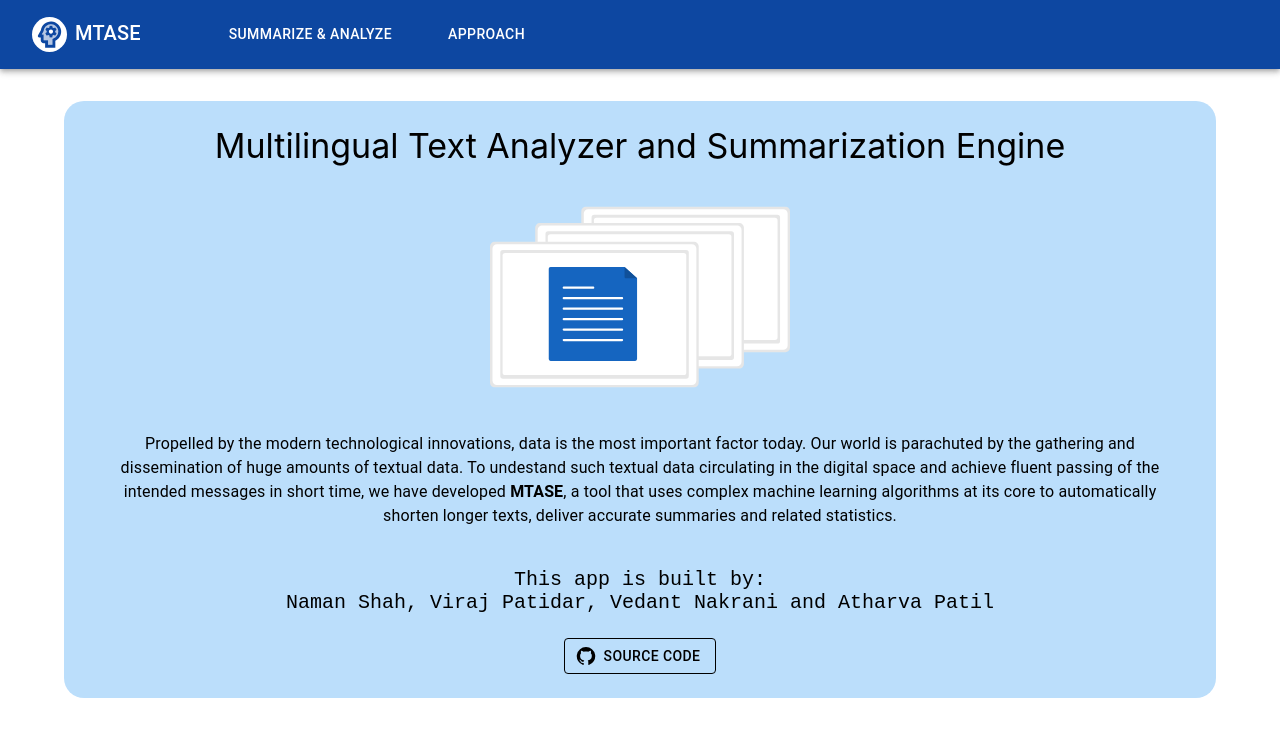
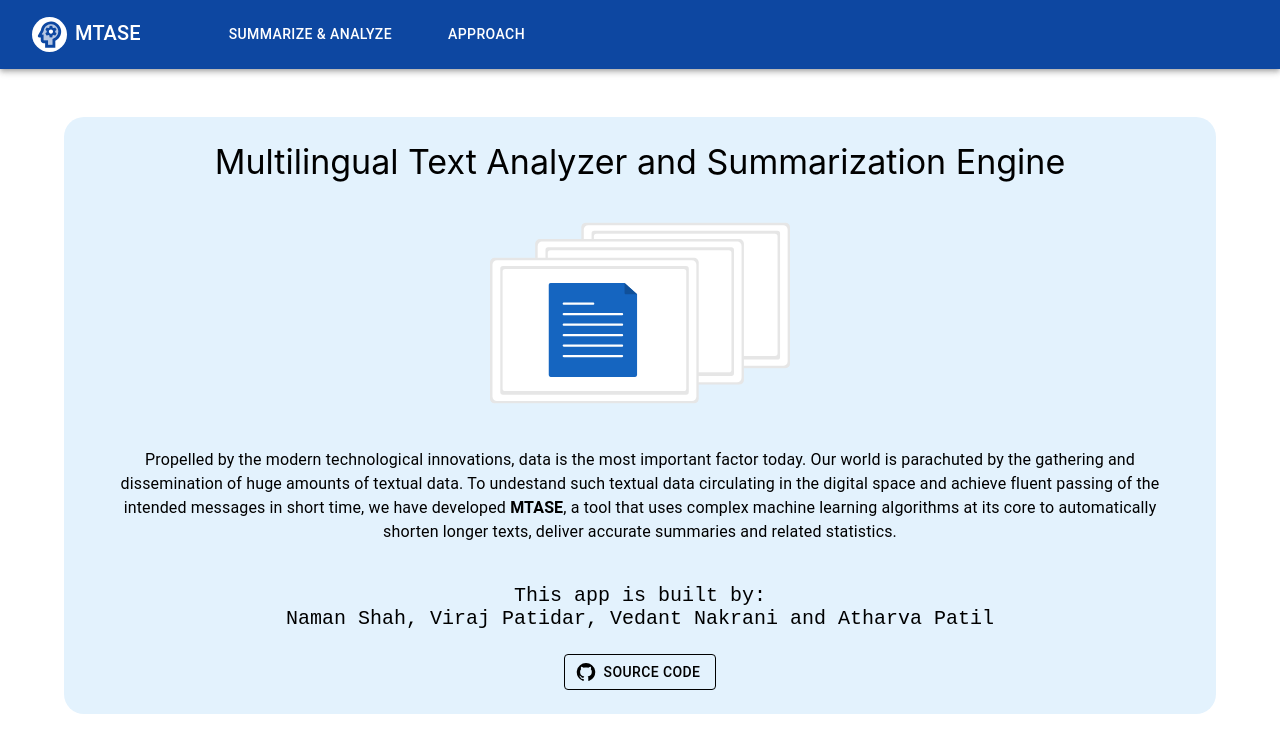
Before and after one commit to atharvadpatil/MTASE-frontend, a React (Create React App) app: page / in a window 1280 px wide. Shown: the top 752 px of the page. Built offline with nearby package versions, Linux system fonts and the light colour scheme; the HTML template or start-up script is replaced by a standard one.

Commit message:
home page completed

```diff
--- a/src/components/home.js
+++ b/src/components/home.js
@@ -12,7 +12,7 @@ const Home = () => {
     return (
         <Container>
             <Box sx={{ textAlign: "center" }}>
-                <Box mt={4} mb={4} pt={3} pb={3} style={{ backgroundColor: "#bbdefb", borderRadius: "20px" }}>
+                <Box mt={6} mb={4} pt={3} pb={3} style={{ backgroundColor: "#e3f2fd", borderRadius: "20px" }}>
                     <Box justifyContent="center" mb={2}>
                         <Box sx={{ fontSize: 'h4.fontSize', fontWeight: 'regular' }}>
                             Multilingual Text Analyzer and Summarization Engine
```
